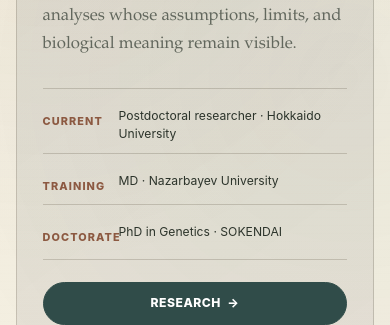
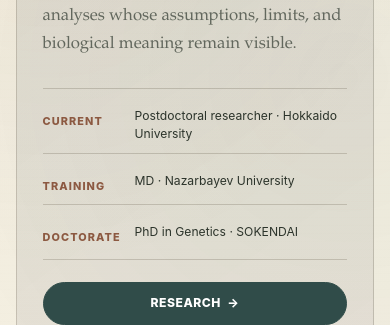
Before and after one commit to Kays3/Kays3.github.io, a Jekyll site: the page built from _pages/about.md, in a window 390 px wide. Shown: the part 496-821 px from the top of the page. Built offline with Jekyll 4.4.1, drawn with Linux system fonts in a browser that asks for light colours; a style sheet for code colours, icons or effects is not loaded.

Commit message:
Improve mobile affiliation spacing

```diff
--- a/assets/css/main.scss
+++ b/assets/css/main.scss
@@ -487,7 +487,7 @@
   .about-hero__content { padding: 1.6rem; }
   .about-hero__content h1 { font-size: clamp(2.55rem, 12vw, 3.7rem); }
   .about-hero__affiliations { grid-template-columns: 1fr; }
-  .about-hero__affiliations > div { border-bottom: 1px solid var(--kd-line); display: grid; gap: 0.55rem; grid-template-columns: 4.2rem 1fr; padding-bottom: 0.65rem; }
+  .about-hero__affiliations > div { border-bottom: 1px solid var(--kd-line); display: grid; gap: 0.55rem; grid-template-columns: 5.2rem 1fr; padding-bottom: 0.65rem; }
   .about-hero__affiliations > div:last-child { border-bottom: 0; padding-bottom: 0; }
   .about-hero__actions { align-items: stretch; flex-direction: column; }
   .page__content .about-button { justify-content: center; }
```
